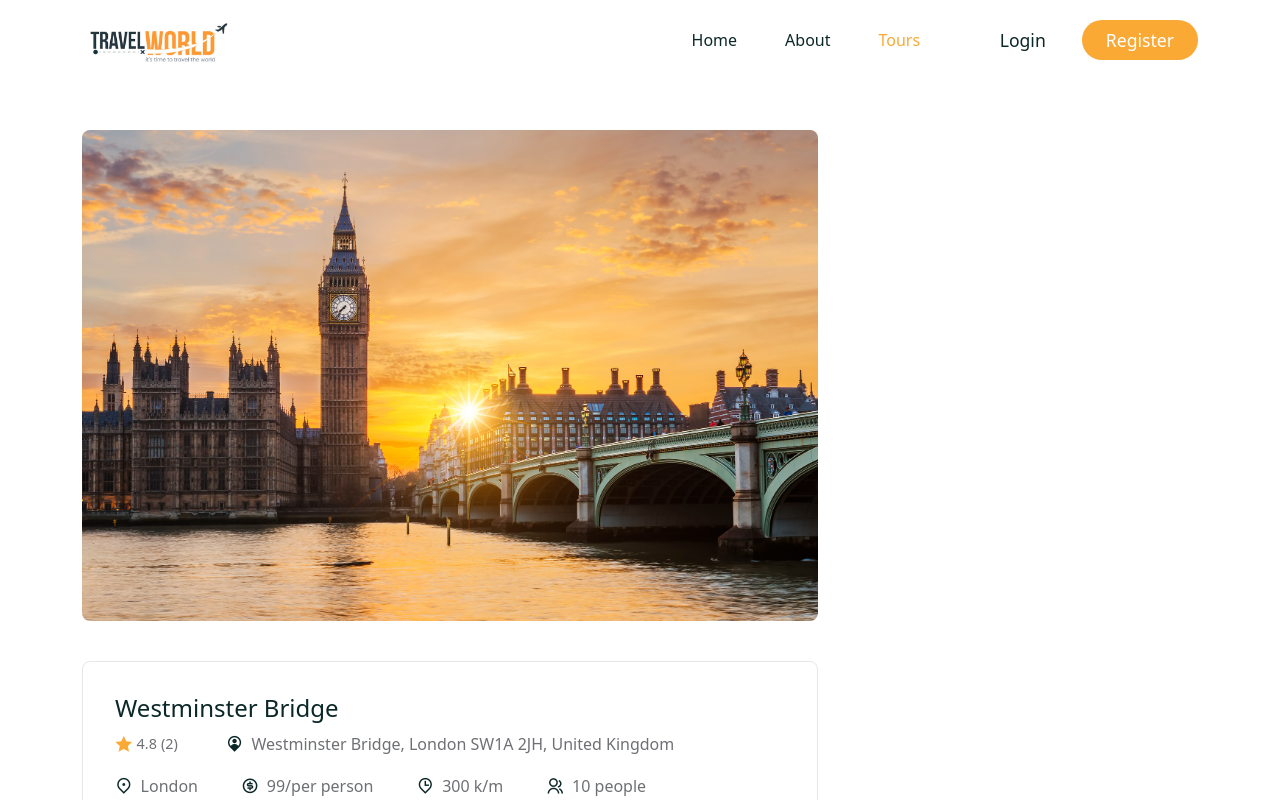
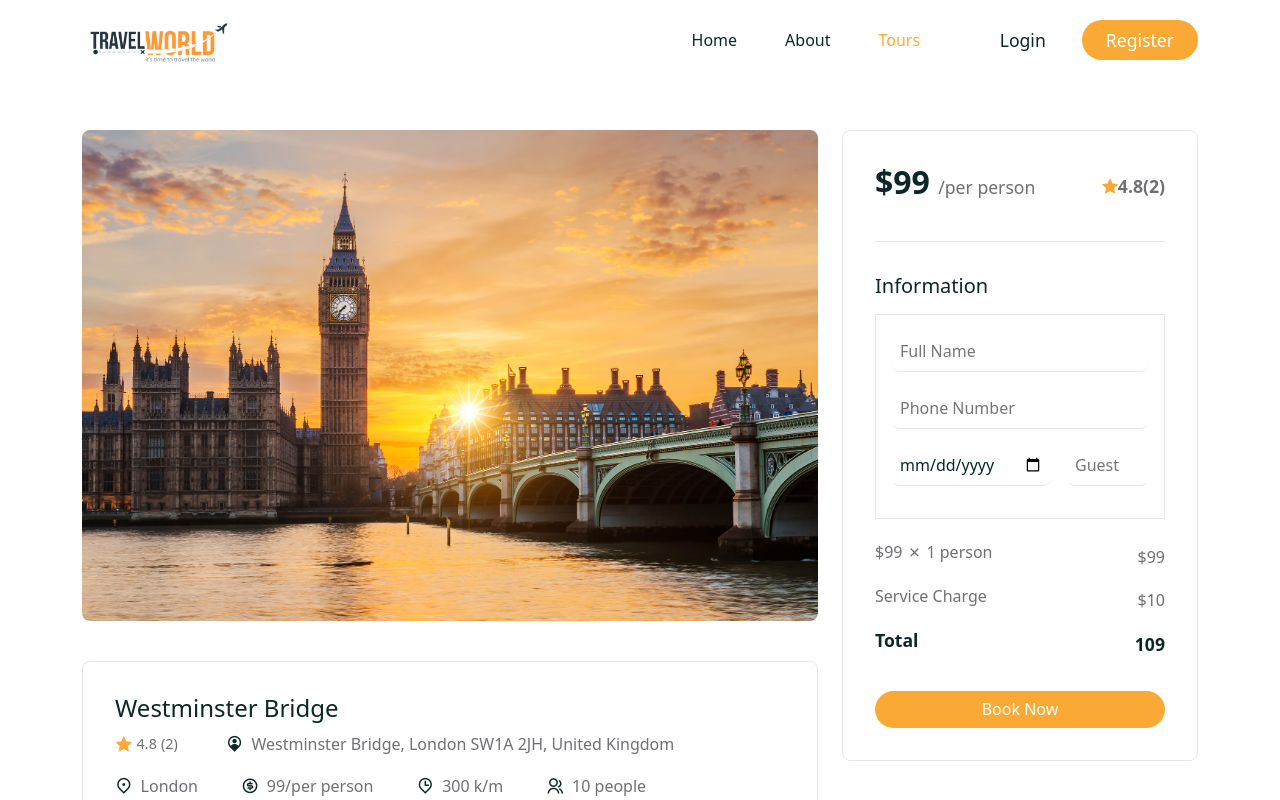
Before and after one commit to tiendk195/Travel_Booking, a React (Create React App) app in the folder frontend/: page /tours/01 in a window 1280 px wide. Shown: the top 800 px of the page. Built offline with nearby package versions, Linux system fonts and the light colour scheme; a web font is replaced by a local one.

Commit message:
Add new route Thank-you and Update booking method

```diff
--- a/frontend/src/components/Booking/Booking.jsx
+++ b/frontend/src/components/Booking/Booking.jsx
@@ -1,7 +1,116 @@
-import React from "react";
+import React, { useState } from "react";
+import "./booking.css";
+import { Form, FormGroup, ListGroup, ListGroupItem, Button } from "reactstrap";
+import { useNavigate } from "react-router-dom";
 
-const Booking = () => {
-  return <div>Booking</div>;
+const Booking = ({ tour, avgRating }) => {
+  const { price, reviews } = tour;
+
+  const navigate = useNavigate();
+  const [credentials, setCredentials] = useState({
+    userId: "01",
+    userEmail: "6YR2l@example.com",
+    fullName: "",
+    phone: "",
+    guestSize: 1,
+    bookAt: "",
+  });
+  const handleChange = (e) => {
+    setCredentials((prevState) => ({
+      ...prevState,
+      [e.target.id]: e.target.value,
+    }));
+  };
+
+  const serviceFee = 10;
+  const totalAmount =
+    Number(price) * Number(credentials.guestSize) + Number(serviceFee);
+
+  //  send data to server
+  const handleClick = (e) => {
+    e.preventDefault();
+    // console.log(credentials);
+    navigate("/thank-you");
+  };
+
+  return (
+    <div className="booking">
+      <div className="booking__top d-flex align-items-center justify-content-between">
+        <h3>
+          ${price} <span>/per person</span>
+        </h3>
+
+        <span className="tour__rating d-flex align-items-center">
+          <i class="ri-star-fill"></i> {avgRating === 0 ? null : avgRating}(
+          {reviews?.length})
+        </span>
+      </div>
+
+      {/* =========booking form start=========== */}
+      <div className="booking__form">
+        <h5>Information</h5>
+        <Form className="booking__info-form " onSubmit={handleClick}>
+          <FormGroup>
+            <input
+              type="text"
+              placeholder="Full Name"
+              id="fullName"
+              required
+              onChange={handleChange}
+            />
+          </FormGroup>
+          <FormGroup>
+            <input
+              type="number"
+              placeholder="Phone Number"
+              id="phone"
+              required
+              onChange={handleChange}
+            />
+          </FormGroup>
+
+          <FormGroup className="d-flex align-items-center gap-3">
+            <input type="date" id="bookAt" required onChange={handleChange} />
+            <input
+              type="number"
+              placeholder="Guest"
+              id="guestSize"
+              required
+              onChange={handleChange}
+            />
+          </FormGroup>
+        </Form>
+      </div>
+      {/* =========booking form end=========== */}
+
+      {/* ======Booking bottom============ */}
+      <div className="booking__bottom">
+        <ListGroup>
+          <ListGroupItem className="border-0 px-0">
+            <h5 className="d-flex align-items-center gap-1">
+              ${price}
+              <i class="ri-close-line"></i> 1 person
+            </h5>
+            <span>${price}</span>
+          </ListGroupItem>
+
+          <ListGroupItem className="border-0 px-0">
+            <h5>Service Charge</h5>
+            <span>${serviceFee}</span>
+          </ListGroupItem>
+
+          <ListGroupItem className="border-0 px-0 total">
+            <h5>Total</h5>
+            <span>{totalAmount}</span>
+          </ListGroupItem>
+        </ListGroup>
+
+        <Button className="btn primary__btn w-100 mt-4" onClick={handleClick}>
+          Book Now
+        </Button>
+      </div>
+    </div>
+  );
 };
 
 export default Booking;
--- a/frontend/src/components/Booking/booking.css
+++ b/frontend/src/components/Booking/booking.css
@@ -0,0 +1,81 @@
+.booking {
+  padding: 2rem;
+  border-radius: 0.5rem;
+  border: 1px solid rgb(229, 231, 235);
+  position: sticky;
+  top: 80px;
+}
+
+.booking__top h3 {
+  font-size: 2rem;
+  font-weight: 700;
+}
+
+.booking__top h3 span {
+  font-size: 1.1rem;
+  font-weight: 400;
+  color: var(--text-color);
+}
+
+.booking__top span {
+  font-size: 1.1rem;
+  font-weight: 600;
+  color: var(--text-color);
+}
+
+.booking__top span i {
+  color: var(--secondary-color);
+}
+
+.booking__top {
+  padding-bottom: 2rem;
+  border-bottom: 1px solid rgb(229, 231, 235);
+}
+
+.booking__form {
+  padding-top: 2rem;
+}
+
+.booking__form h5 {
+  margin-bottom: 1rem;
+}
+
+.booking__form input {
+  width: 100%;
+  padding: 0.5rem;
+  border-radius: 0.5rem;
+  color: var(--heading-color);
+  font-size: 1rem;
+  border: none;
+  border-bottom: 1px solid rgb(229, 231, 235);
+}
+
+.booking__form input:focus {
+  outline: none;
+}
+.booking__info-form {
+  padding: 1rem;
+  border: 1px solid rgb(229, 231, 235);
+}
+.booking__bottom li {
+  display: flex;
+  align-items: center;
+  justify-content: space-between;
+}
+.booking__bottom li h5,
+.booking__bottom li span {
+  font-size: 1rem;
+  color: var(--text-color);
+  font-weight: 500;
+}
+
+.booking__bottom {
+  margin-top: 1rem;
+}
+
+.total h5,
+.total span {
+  color: var(--heading-color) !important;
+  font-weight: 700 !important;
+  font-size: 1.1rem !important;
+}
--- /dev/null
+++ b/frontend/src/pages/ThankYou.jsx
@@ -0,0 +1,34 @@
+import React from "react";
+import { Container, Row, Col, Button } from "reactstrap";
+import { Link } from "react-router-dom";
+import "../styles/thank-you.css";
+const ThankYou = () => {
+  return (
+    <section>
+      <Container>
+        <Row>
+          <Col lg="12" className="pt-5 text-center">
+            <div className="thank__you">
+              <span>
+                <i class="ri-checkbox-circle-line"></i>
+              </span>
+
+              <h1 className="mb-3 fw-semibold">
+                Thank you for booking with us
+              </h1>
+              <h3 className="mb-4">
+                your booking has been successfully completed
+              </h3>
+
+              <Button className="btn primary__btn w-25">
+                <Link to="/home">Back to home</Link>
+              </Button>
+            </div>
+          </Col>
+        </Row>
+      </Container>
+    </section>
+  );
+};
+
+export default ThankYou;
--- a/frontend/src/pages/TourDetails.jsx
+++ b/frontend/src/pages/TourDetails.jsx
@@ -5,7 +5,8 @@
 import tourData from "../assets/data/tours";
 import caculatateAvgRating from "./../utils/avgRating";
 import avatar from "../assets/images/avatar.jpg";
-
+import Booking from "../components/Booking/Booking";
+import Newsletter from "../shared/Newsletter";
 const TourDetails = () => {
   const { id } = useParams();
   const reviewMsgRef = useRef("");
@@ -59,7 +60,7 @@
                         class="ri-star-fill"
                         style={{ color: "var(--secondary-color)" }}
                       ></i>{" "}
-                      {caculatateAvgRating === 0 ? null : avgRating}
+                      {avgRating === 0 ? null : avgRating}
                       {totalRating === 0 ? (
                         "Not rated"
                       ) : (
@@ -168,10 +169,14 @@
                 {/* =====tour review section end */}
               </div>
             </Col>
-            <Col lg="4"></Col>
+            <Col lg="4">
+              <Booking tour={tour} avgRating={avgRating} />
+            </Col>
           </Row>
         </Container>
       </section>
+
+      <Newsletter />
     </>
   );
 };
--- a/frontend/src/router/Routers.js
+++ b/frontend/src/router/Routers.js
@@ -6,6 +6,7 @@
 import Login from "./../pages/Login";
 import Register from "./../pages/Register";
 import SearchResultList from "./../pages/SearchResultList";
+import ThankYou from "../pages/ThankYou";
 
 const Routers = () => {
   return (
@@ -16,6 +17,7 @@
         <Route path="/login" element={<Login />} />
         <Route path="/register" element={<Register />} />
         <Route path="/tours" element={<Tours />} />
+        <Route path="/thank-you" element={<ThankYou />} />
         <Route path="/tours/:id" element={<TourDetails />} />
         <Route path="/tours/search" element={<SearchResultList />} />
       </Routes>
--- /dev/null
+++ b/frontend/src/styles/thank-you.css
@@ -0,0 +1,9 @@
+.thank__you span i {
+  font-size: 4rem;
+  color: green;
+}
+
+.thank__you h1 {
+  font-size: 3.6rem;
+  font-family: var(--subtitle-font-name);
+}
```
